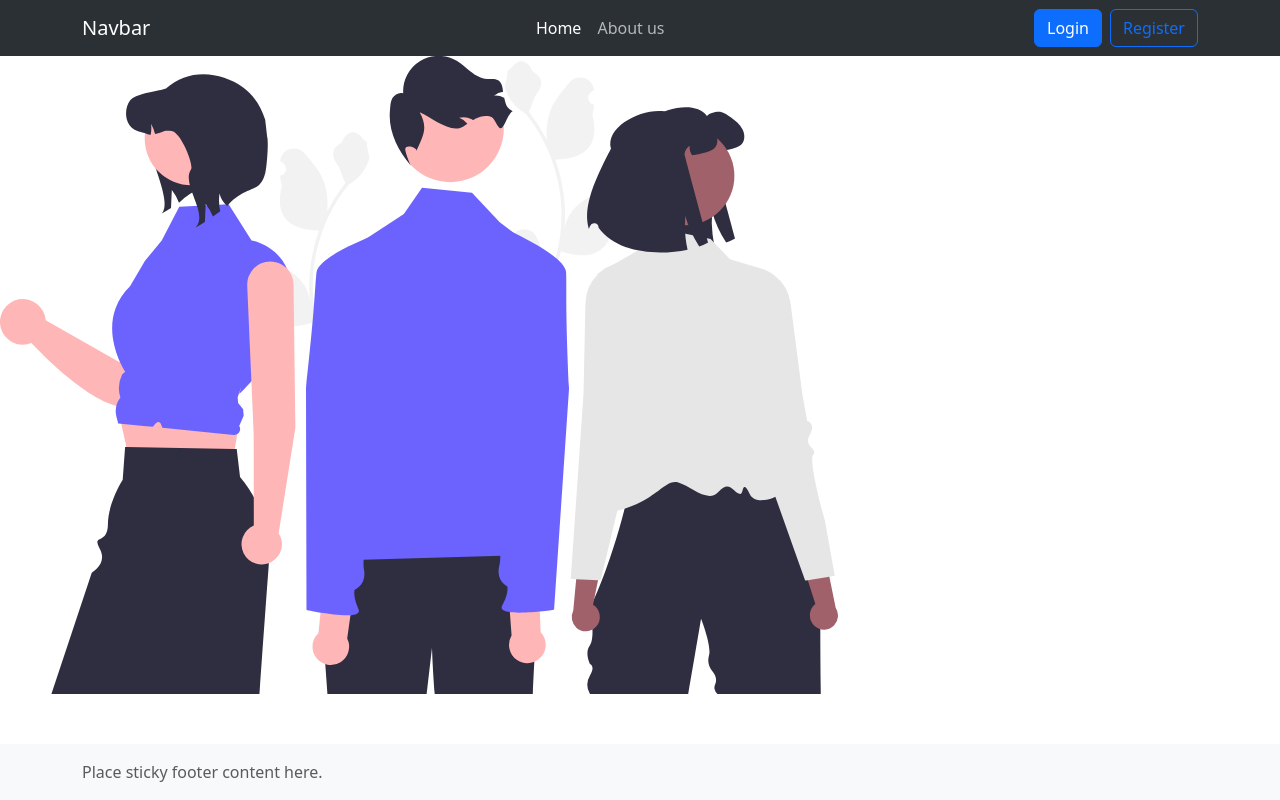
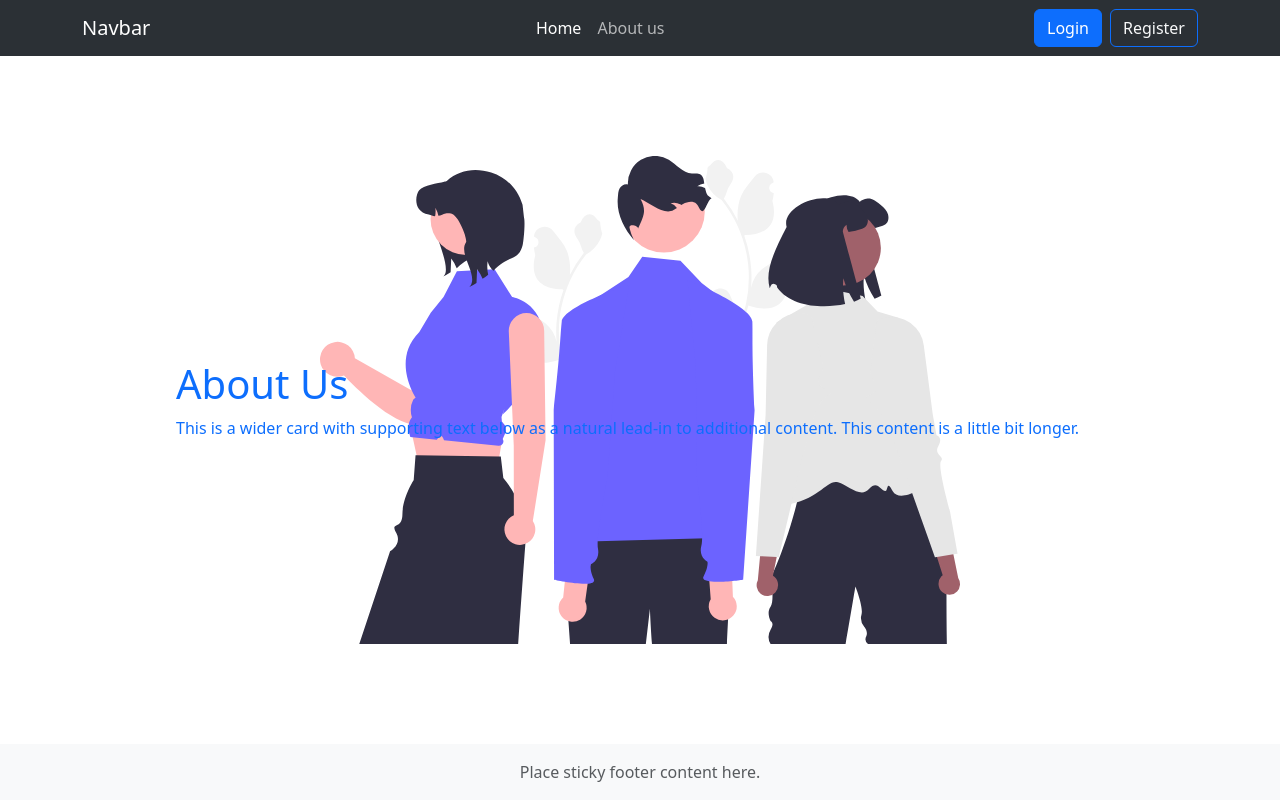
Before and after one commit to jdandaya/e-learning-php-website-bs, a plain HTML site: page about us.html in a window 1280 px wide. Drawn offline with nearby package versions, Linux system fonts and the light colour scheme.

Commit message:
update about us

```diff
--- a/about us.html
+++ b/about us.html
@@ -8,9 +8,9 @@
     <link rel="stylesheet" href="./css/bootstrap.css">
     <link rel="stylesheet" href="https://cdn.jsdelivr.net/npm/bootstrap-icons@1.10.5/font/bootstrap-icons.css">
 </head>
-<body class="d-flex flex-column h-100">
-    <div class="cover-container d-flex w-100 h-100 mx-auto flex-column">
-        <header>
+<body class="d-flex flex-column h-100 text-center">
+    <div class="d-flex w-100 h-100 mx-auto flex-column">
+        <header class="mb-auto">
             <nav class="navbar navbar-expand-lg bg-body-tertiary bg-primary" data-bs-theme="dark">
                 <div class="container-xl">
                     <a class="navbar-brand" href="./index.html">Navbar</a>
@@ -28,15 +28,24 @@
                             </li>
                         </ul>
                         <a href="./login.html" class="btn btn-primary me-2">Login</a>
-                        <a href="./register.html" class="btn btn-outline-primary">Register</a>
+                        <a href="./register.html" class="btn btn-outline-light border-primary">Register</a>
                     </div>
                 </div>
             </nav>
         </header>
-        <main class="mx-auto w-100 h-100 my-auto">
-            <div class="mx-auto w-100">
-                <img src="./images/undraw_people_re_8spw.svg" alt="...">
-            </div>
+        <main class="float-right">
+            <div class="card border border-0">
+                <img src="./images/undraw_people_re_8spw.svg" class="card-img h-100 w-50 mx-auto d-none d-sm-block" alt="...">
+                <div class="card-img-overlay text-primary d-flex align-items-center w-75 mx-auto">
+                    <div class="text-lg-start">
+                        <h1 class="card-title">About Us</h1>
+                        <p class="card-text">This is a wider card with supporting text below as a natural lead-in to additional content. This content is a little bit longer.</p>
+                    </div>
+                </div>
+              </div>
+            <!-- <h1>About Us</h1>
+            <p class="m-0">Lorem ipsum dolor sit amet.</p>
+            <img src="./images/undraw_people_re_8spw.svg" alt="..."> -->
         </main>
         <footer class="footer mt-auto py-3 bg-body-tertiary">
             <div class="container">
```
Also changed, not shown: index.html (+1 -1 lines), login.html (+4 -4 lines), register.html (+4 -3 lines).
